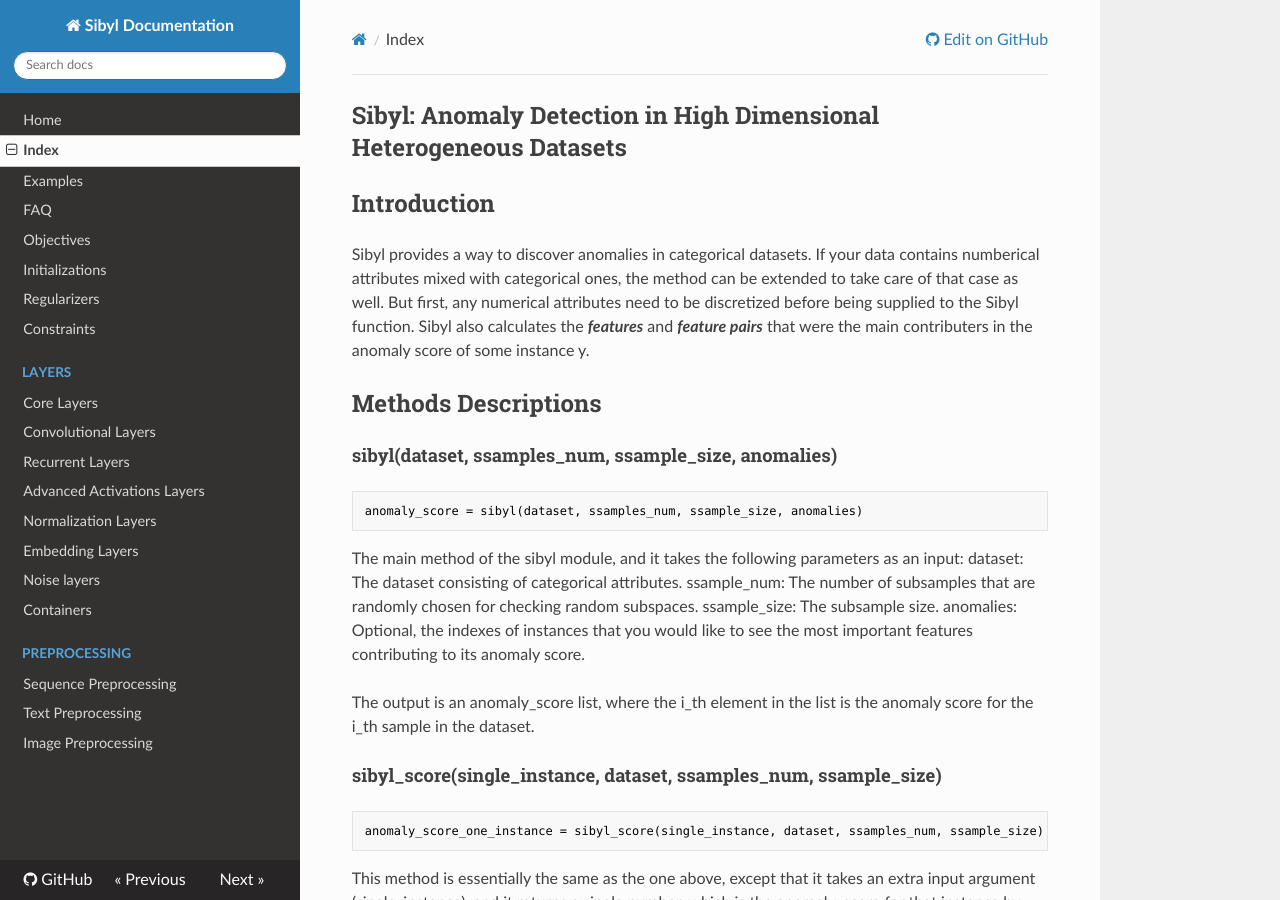
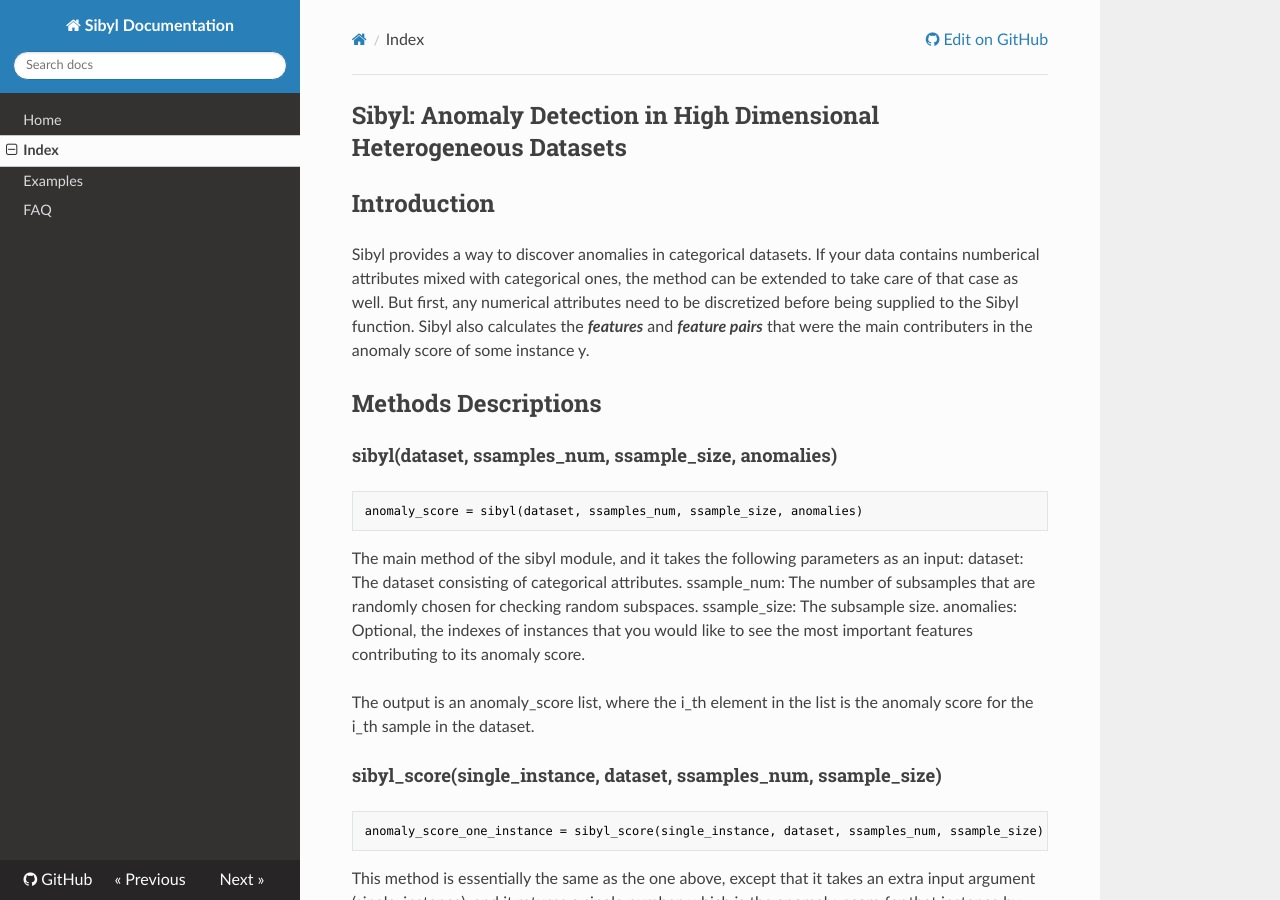
Before and after one commit to fellowship/pyrite2, an MkDocs documentation site: the page built from docs/sources/documentation.md, in a window 1280 px wide and 900 px high. Built offline with MkDocs 1.6.1, drawn with Linux system fonts in a browser that asks for light colours; nearby versions of some CDN libraries; old or Windows-style settings are respelled for this version of MkDocs.

Commit message:
doc modifications

```diff
--- a/docs/mkdocs.yml
+++ b/docs/mkdocs.yml
@@ -2,33 +2,14 @@
 theme: readthedocs
 docs_dir: sources
 repo_url: https://github.com/startupml/sibyl
-site_url: http://keras.io/
-#theme_dir: theme
-site_description: Documentation for high dimensional, fast and anomaly detection library.
+site_url: http://startupml.github.io/sibyl
+site_description: Anomaly Detection in High Dimensional Heterogeneous Datasets
 
 dev_addr: '0.0.0.0:8000'
 google_analytics: ['', '']
-
 
 pages:
 - Home: index.md
 - Index: documentation.md
 - Examples: examples.md
 - FAQ: faq.md
-- Objectives: objectives.md
-- Initializations: initializations.md
-- Regularizers: regularizers.md
-- Constraints: constraints.md
-- Layers:
-  - Core Layers: layers/core.md
-  - Convolutional Layers: layers/convolutional.md
-  - Recurrent Layers: layers/recurrent.md
-  - Advanced Activations Layers: layers/advanced_activations.md
-  - Normalization Layers: layers/normalization.md
-  - Embedding Layers: layers/embeddings.md
-  - Noise layers: layers/noise.md
-  - Containers: layers/containers.md
-- Preprocessing:
-  - Sequence Preprocessing: preprocessing/sequence.md
-  - Text Preprocessing: preprocessing/text.md
-  - Image Preprocessing: preprocessing/image.md
```
Also changed, not shown: docs/sources/examples.md (added).
